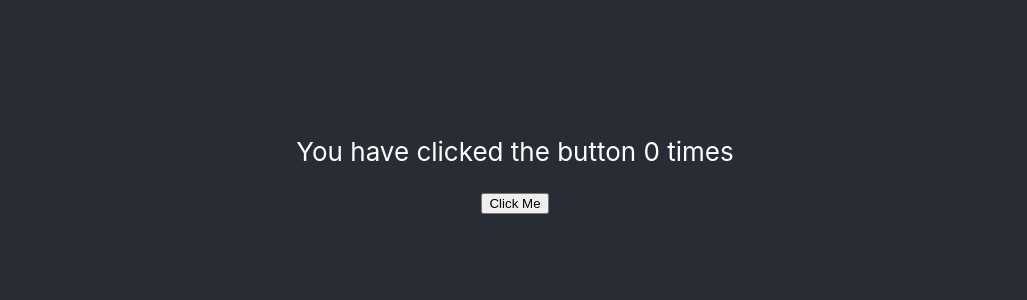
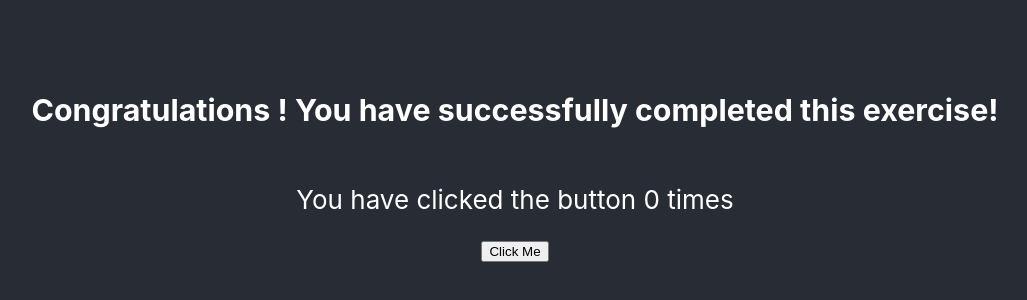
Before and after one commit to ashishjsharda/ReactComponents1, a React (Create React App) app: page / in a window 1280 px wide. Shown: the part 238-538 px from the top of the page, without its empty margins (125-1152 px from the left). Built offline with nearby package versions, Linux system fonts and the light colour scheme.

Commit message:
Add congrats message

```diff
--- a/src/App.js
+++ b/src/App.js
@@ -21,6 +21,7 @@ function App() {
   return (
     <div className="App">
       <header className="App-header">
+          <CongratulationsMessage numberOfClicks={10} threshold={5}/>
       <CounterButton />
       </header>
     </div>
```
